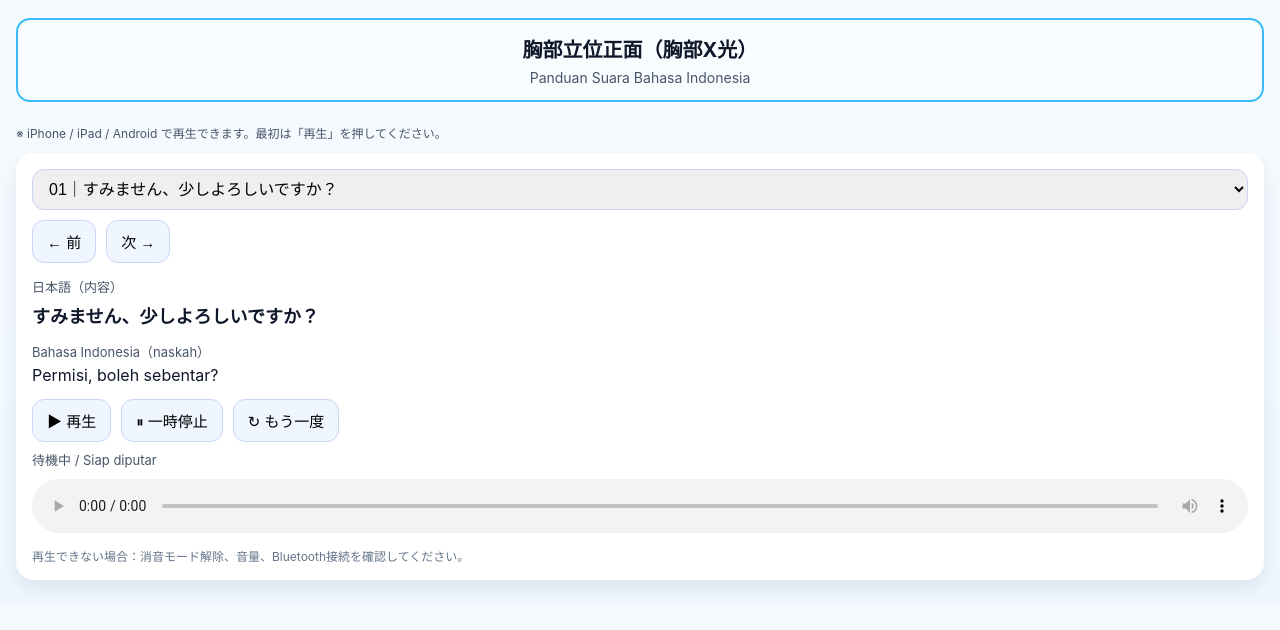
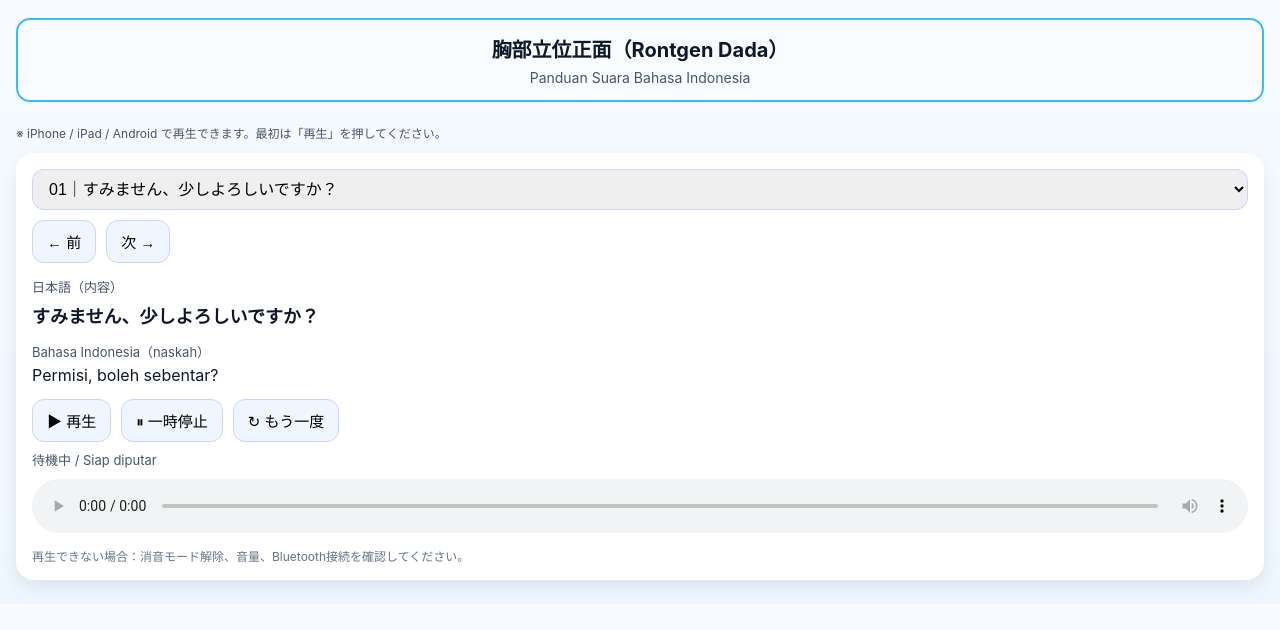
Before and after one commit to orinndo/chest-X-ray-PA-erect-IDN, a plain HTML site: page index.html in a window 1280 px wide. Drawn offline with Linux system fonts and the light colour scheme.

Commit message:
Add files via upload

```diff
--- a/index.html
+++ b/index.html
@@ -3,7 +3,7 @@
 <head>
 <meta charset="utf-8">
 <meta name="viewport" content="width=device-width,initial-scale=1">
-<title>胸部立位正面（胸部X光）Panduan Suara Bahasa Indonesia</title>
+<title>胸部立位正面（Rontgen Dada）Panduan Suara Bahasa Indonesia</title>
 <style>
 body{margin:0;font-family:-apple-system,BlinkMacSystemFont,"Hiragino Sans","Segoe UI",sans-serif;
 background:linear-gradient(180deg,#f7fbff,#eef6ff);color:#0f172a;}
@@ -29,7 +29,7 @@ audio{width:100%;margin-top:10px;}
 <body>
 <div class="header">
   <div class="frame-title">
-    <h1>胸部立位正面（胸部X光）</h1>
+    <h1>胸部立位正面（Rontgen Dada）</h1>
     <p>Panduan Suara Bahasa Indonesia</p>
   </div>
 </div>
```
